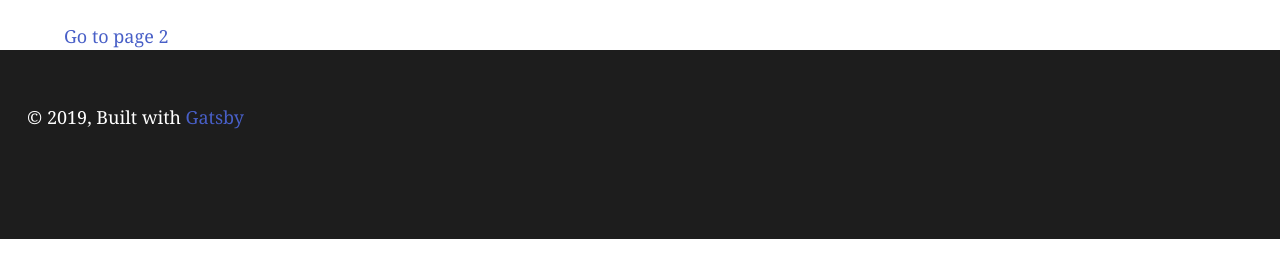
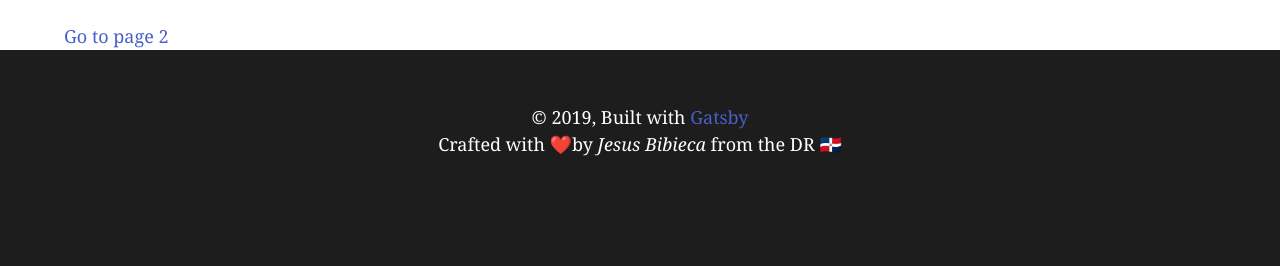
Before and after one commit to jesusbibieca/code-for-food, a Gatsby site: page / in a window 1280 px wide. Shown: the part 621-887 px from the top of the page. Before the commit the page ends 860 px from the top, so only its background shows below. Built offline with nearby package versions, Linux system fonts and the light colour scheme; Gatsby itself is replaced by a stand-in of ours.

Commit message:
Improving footer (#7)

```diff
--- a/src/components/footer.js
+++ b/src/components/footer.js
@@ -1,10 +1,12 @@
 import React from 'react';
 
 const Footer = () => (
-  <footer className="footer has-text-white">
+  <footer className="footer has-text-white has-text-centered">
     <div className="content">
       © {new Date().getFullYear()}, Built with
       <a href="https://www.gatsbyjs.org"> Gatsby</a>
+      <br />
+      Crafted with ❤️by <em>Jesus Bibieca</em> from the DR 🇩🇴
     </div>
   </footer>
 );
```
